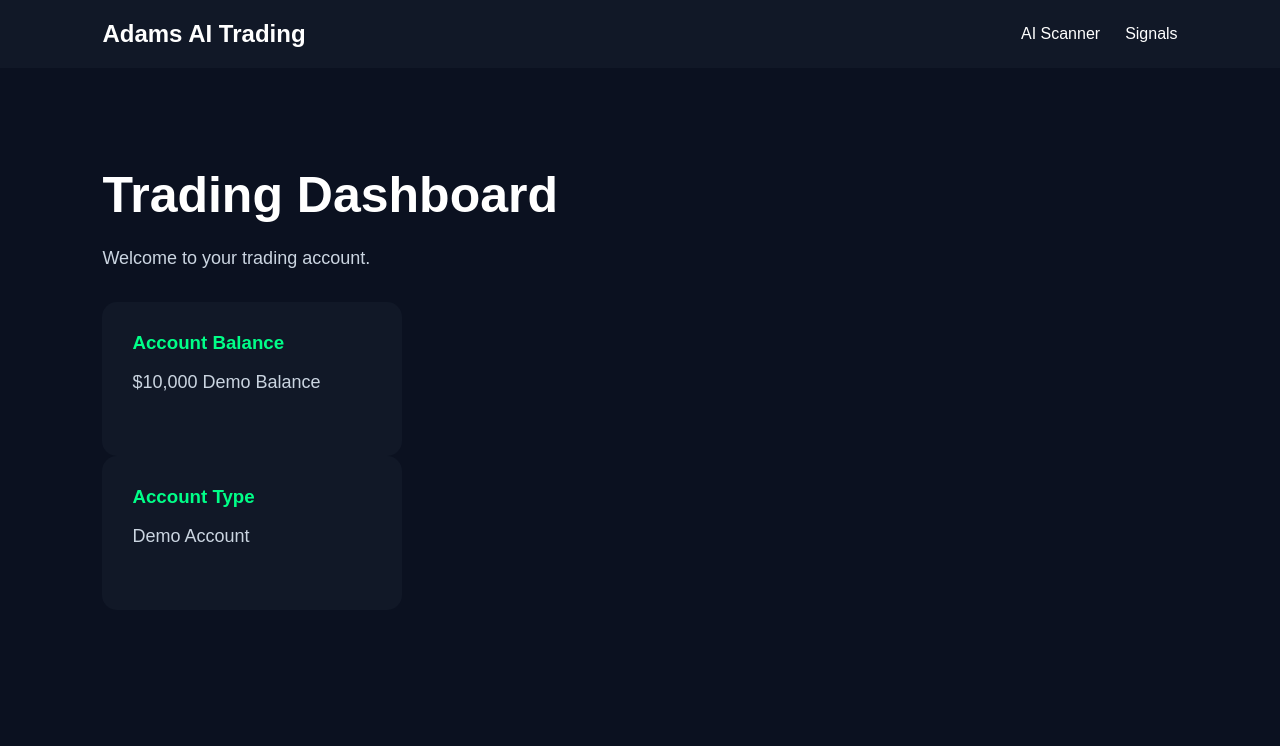
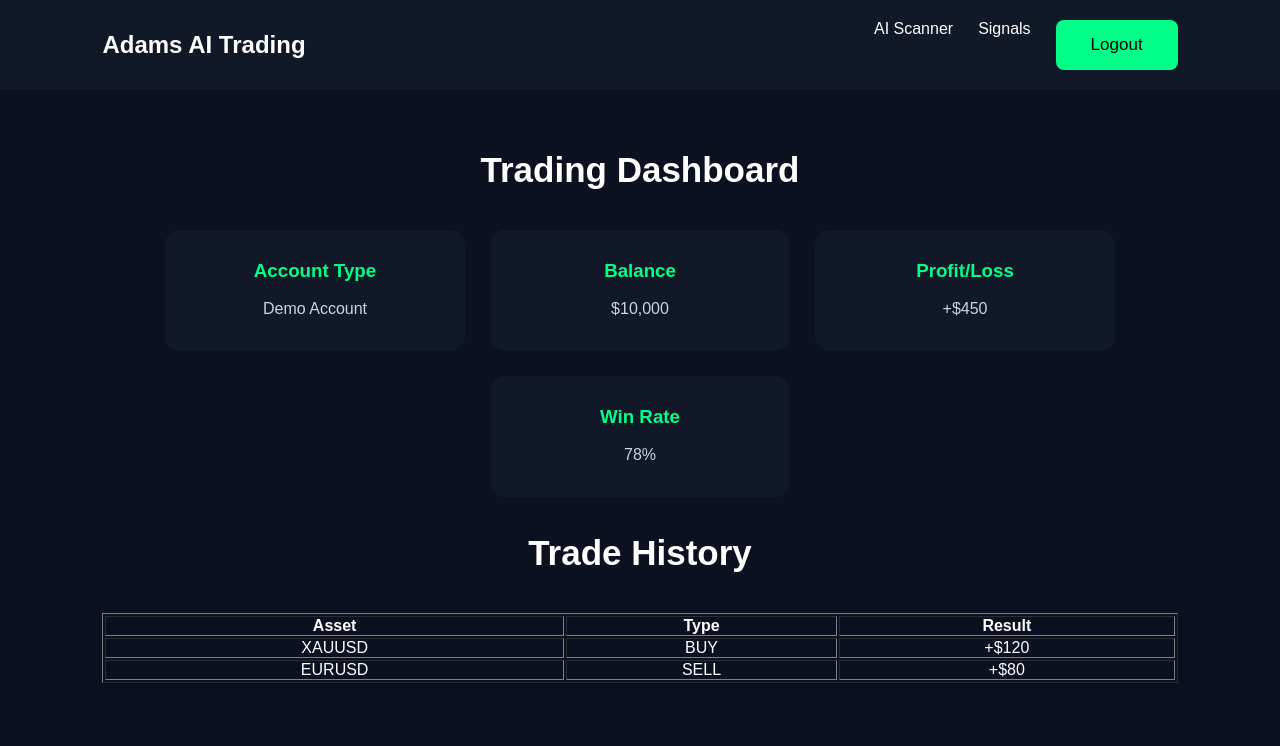
Before and after one commit to scovieadams-a11y/algo-ai-trading, a plain HTML site: page frontend/dashboard.html in a window 1280 px wide. Drawn offline with Linux system fonts and the light colour scheme.

Commit message:
Update dashboard layout and content

```diff
--- a/frontend/dashboard.html
+++ b/frontend/dashboard.html
@@ -1,10 +1,12 @@
 <!DOCTYPE html>
-
-<html>
+<html lang="en">
 
 <head>
 
-<title>Dashboard - Algo AI Trading</title>
+<meta charset="UTF-8">
+<meta name="viewport" content="width=device-width, initial-scale=1.0">
+
+<title>Dashboard - Adams AI Trading</title>
 
 <link rel="stylesheet" href="css/style.css">
 
@@ -34,8 +36,14 @@ Adams AI Trading
 <a href="signals.html">Signals</a>
 </li>
 
+
+<li>
+<button id="logout">
+Logout
+</button>
+</li>
+
 </ul>
-
 
 </nav>
 
@@ -43,33 +51,17 @@ Adams AI Trading
 
 
 
-<section class="hero">
+
+<section class="features">
 
 
-<div class="hero-content">
+<h2>
+Trading Dashboard
+</h2>
 
 
-<h1>
-Trading Dashboard
-</h1>
 
-
-<p>
-Welcome to your trading account.
-</p>
-
-
-<div class="card">
-
-<h3>
-Account Balance
-</h3>
-
-<p>
-$10,000 Demo Balance
-</p>
-
-</div>
+<div class="cards">
 
 
 
@@ -86,13 +78,104 @@ Demo Account
 </div>
 
 
+
+<div class="card">
+
+<h3>
+Balance
+</h3>
+
+<p>
+$10,000
+</p>
+
 </div>
+
+
+
+<div class="card">
+
+<h3>
+Profit/Loss
+</h3>
+
+<p>
++$450
+</p>
+
+</div>
+
+
+
+<div class="card">
+
+<h3>
+Win Rate
+</h3>
+
+<p>
+78%
+</p>
+
+</div>
+
+
+</div>
+
+
+
+<br><br>
+
+
+
+<h2>
+Trade History
+</h2>
+
+
+
+<table border="1" width="100%">
+
+
+<tr>
+
+<th>Asset</th>
+<th>Type</th>
+<th>Result</th>
+
+</tr>
+
+
+<tr>
+
+<td>XAUUSD</td>
+<td>BUY</td>
+<td>+$120</td>
+
+</tr>
+
+
+<tr>
+
+<td>EURUSD</td>
+<td>SELL</td>
+<td>+$80</td>
+
+</tr>
+
+
+</table>
+
+
 
 
 </section>
 
 
 
+<script src="js/dashboard.js"></script>
+
+
 </body>
 
 </html>
```
